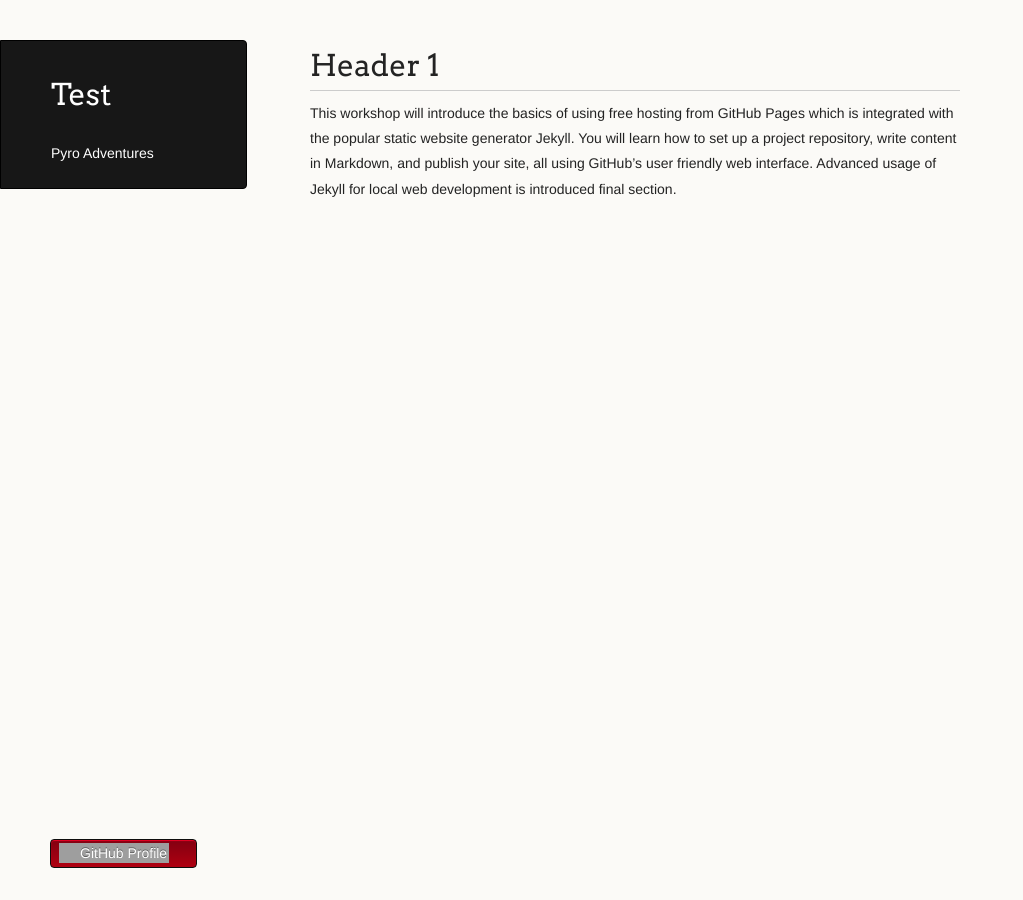
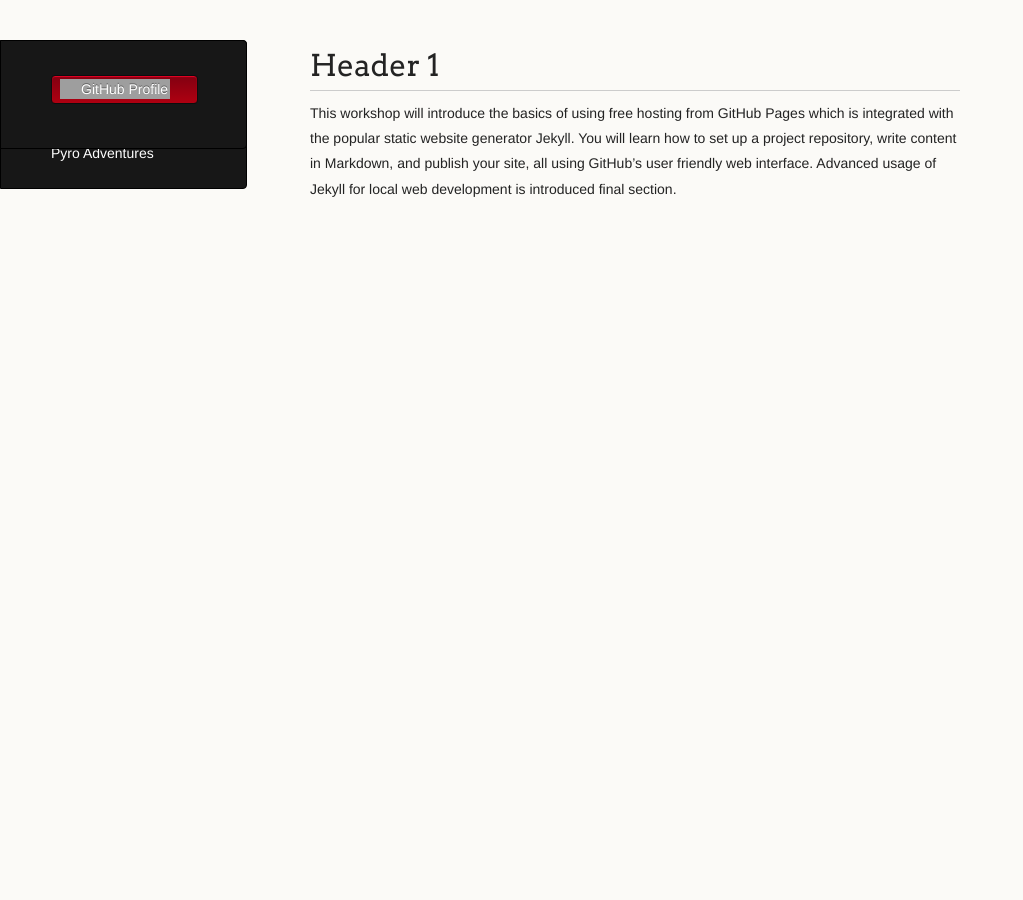
Before and after one commit to LemonPy29/LemonPy29.github.io, a Jekyll site: the page built from index.md, in a window 1280 px wide. Shown: the whole page, without its empty margins (0-1023 px from the left). Built offline with Jekyll 4.4.1, drawn with Linux system fonts in a browser that asks for light colours; the repository's description, which GitHub fills in, is left out; our own code applies the rules of GitHub Pages for plain Markdown files; grey boxes are pictures that could not be loaded.

Commit message:
Update jekyll-theme-dinky.scss

```diff
--- a/_sass/jekyll-theme-dinky.scss
+++ b/_sass/jekyll-theme-dinky.scss
@@ -333,11 +333,21 @@ section {
 /* Footer */
 
 footer {
-  width:170px;
-  float:left;
-  position:fixed;
-  bottom:10px;
-	padding-left: 50px;
+	background-color: #171717;
+	color: #FDFDFB;
+        width:170px;
+        float:left;
+        position:fixed;
+	border: 1px solid #000;
+	-webkit-border-top-right-radius: 4px;
+	-webkit-border-bottom-right-radius: 4px;
+	-moz-border-radius-topright: 4px;
+	-moz-border-radius-bottomright: 4px;
+	border-top-right-radius: 4px;
+	border-bottom-right-radius: 4px;
+	padding: 34px 25px 22px 50px;
+	margin: 30px 25px 0 0;
+	-webkit-font-smoothing: antialiased;
 }
 
 @media print, screen and (max-width: 960px) {
```
